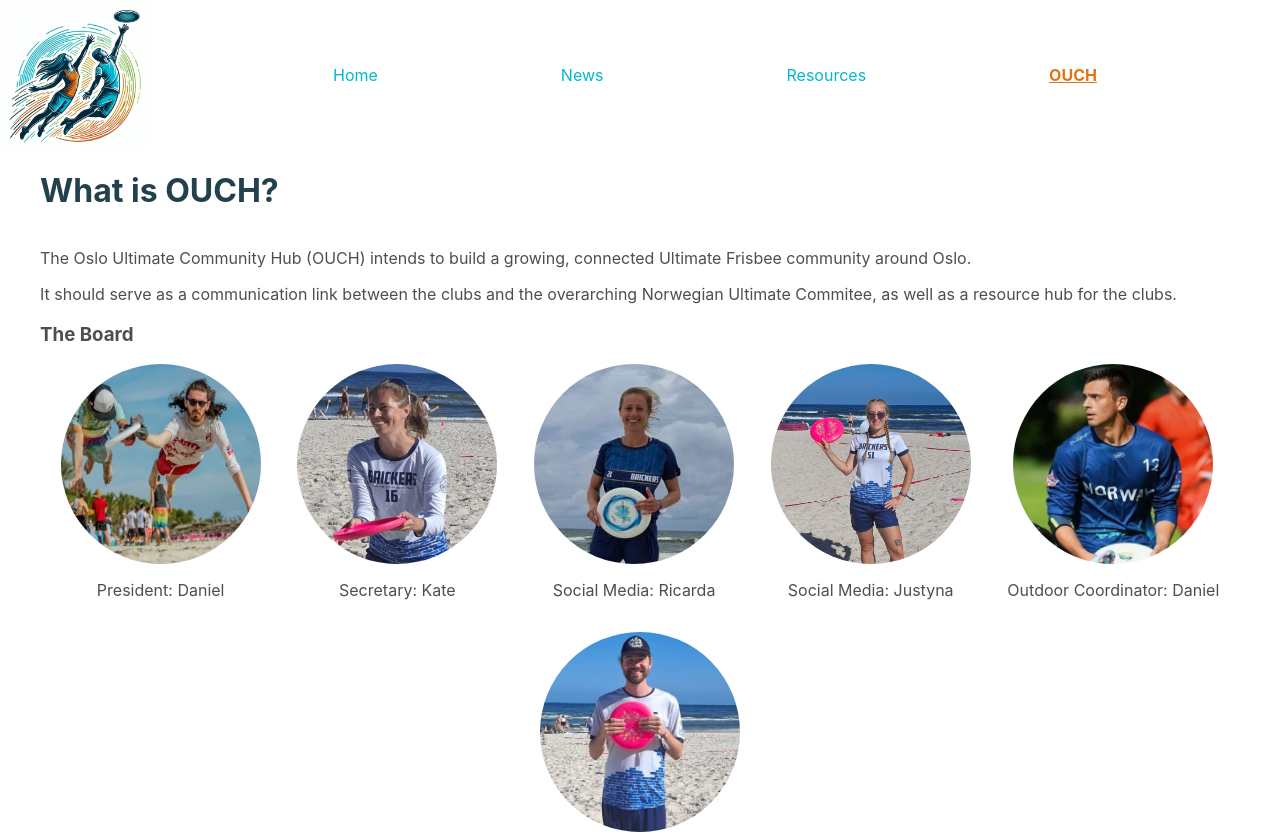
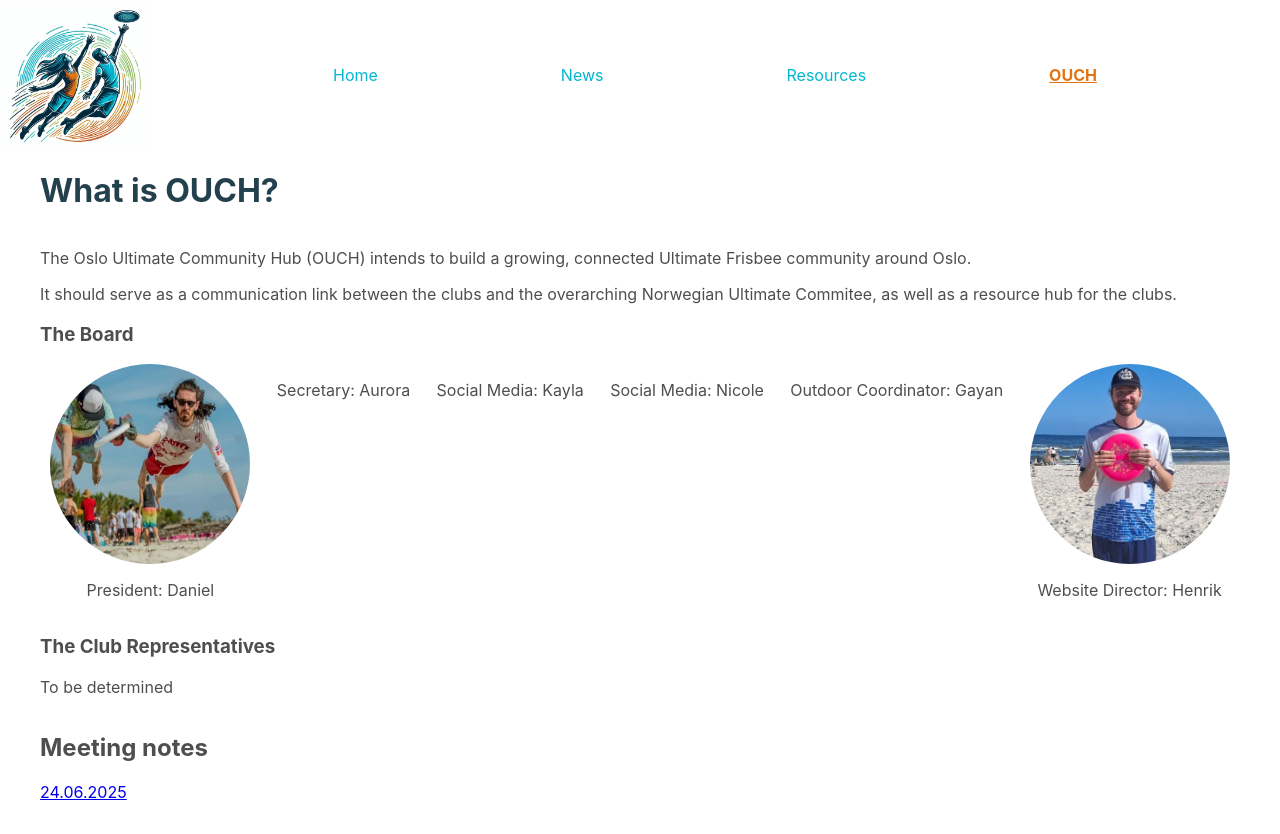
Before and after one commit to Nihabu/ouchWeb, a React (Create React App) app: page /ouch in a window 1280 px wide. Shown: the top 834 px of the page. After the commit the page ends 802 px from the top, so only its background shows below. Built offline with nearby package versions, Linux system fonts and the light colour scheme.

Commit message:
Removed old board, added meeting notes link

```diff
--- a/src/OUCH.js
+++ b/src/OUCH.js
@@ -48,36 +48,36 @@ function OUCH(props) {
 								<p>President: Daniel</p>
 							</Box>
 							<Box sx={{ display: "flex", flexDirection: "column", alignItems: "center" }}>
-								<img
+								{/* <img
 									style={{ width: "200px", height: "200px", borderRadius: "50%" }}
 									src={Secretary}
 									alt="secretary"
-								></img>
-								<p>Secretary: Kate</p>
+								></img> */}
+								<p>Secretary: Aurora</p>
 							</Box>
 							<Box sx={{ display: "flex", flexDirection: "column", alignItems: "center" }}>
-								<img
+								{/* <img
 									style={{ width: "200px", height: "200px", borderRadius: "50%" }}
 									src={SoMe}
 									alt="some"
-								></img>
-								<p>Social Media: Ricarda</p>
+								></img> */}
+								<p>Social Media: Kayla</p>
 							</Box>
 							<Box sx={{ display: "flex", flexDirection: "column", alignItems: "center" }}>
-								<img
+								{/* <img
 									style={{ width: "200px", height: "200px", borderRadius: "50%" }}
 									src={SoMe2}
 									alt="some2"
-								></img>
-								<p>Social Media: Justyna</p>
+								></img> */}
+								<p>Social Media: Nicole</p>
 							</Box>
 							<Box sx={{ display: "flex", flexDirection: "column", alignItems: "center" }}>
-								<img
+								{/* <img
 									style={{ width: "200px", height: "200px", borderRadius: "50%" }}
 									src={Outdoor}
 									alt="outdoor"
-								></img>
-								<p>Outdoor Coordinator: Daniel</p>
+								></img> */}
+								<p>Outdoor Coordinator: Gayan</p>
 							</Box>
 							<Box sx={{ display: "flex", flexDirection: "column", alignItems: "center" }}>
 								<img
@@ -89,7 +89,8 @@ function OUCH(props) {
 							</Box>
 						</Box>
 						<h3>The Club Representatives</h3>
-						<Box
+						<p>To be determined</p>
+						{/* <Box
 							sx={{
 								display: "flex",
 								justifyContent: "space-evenly",
@@ -129,7 +130,15 @@ function OUCH(props) {
 								></img>
 								<p>Brickers: Alexander</p>
 							</Box>
-						</Box>
+						</Box> */}
+					</Box>
+					<Box sx={{ color: "text.secondary", textDecoration: "none" }}>
+						<h2>Meeting notes</h2>
+						<a
+							target="_blank"
+							rel="noopener noreferrer"
+							href="https://docs.google.com/document/d/1gfAkXCky5t4ep3so7AsN4zSj_-uUp5NRZmlIcQfHnlE/edit?usp=sharing">
+							24.06.2025</a>
 					</Box>
 				</Box>
 			</Box>
```
